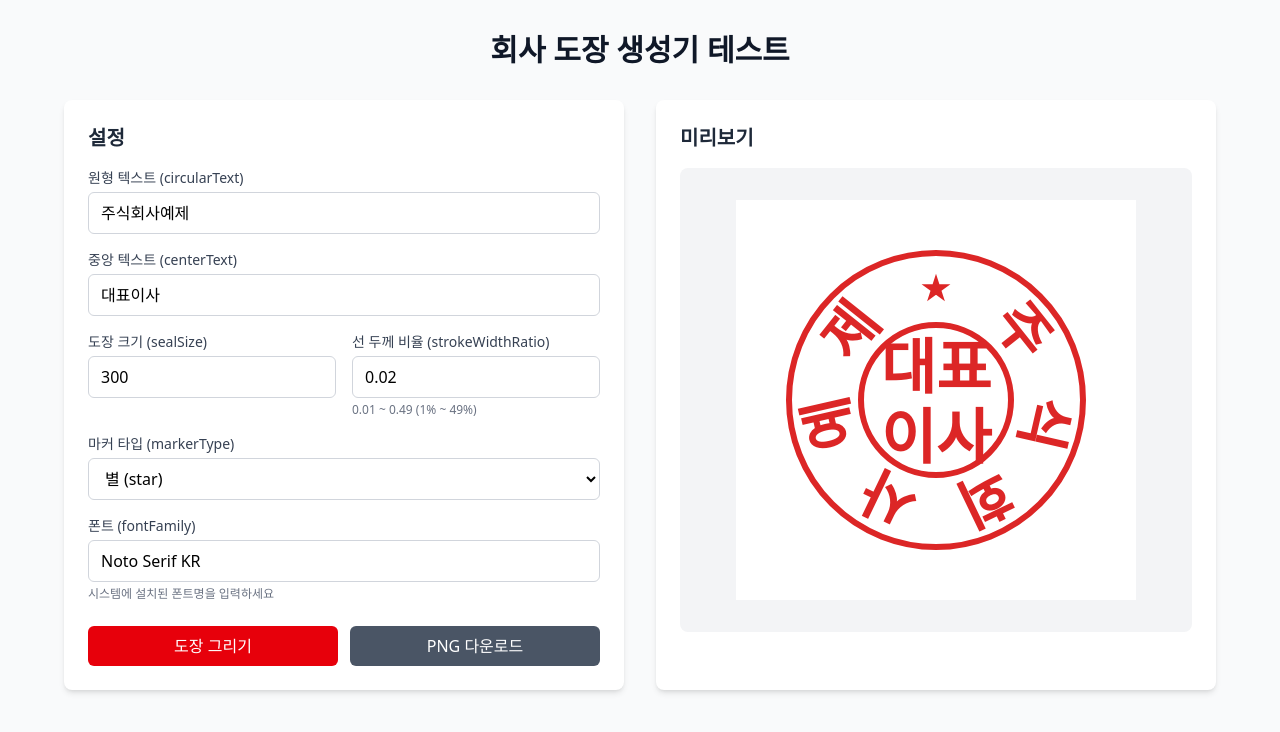
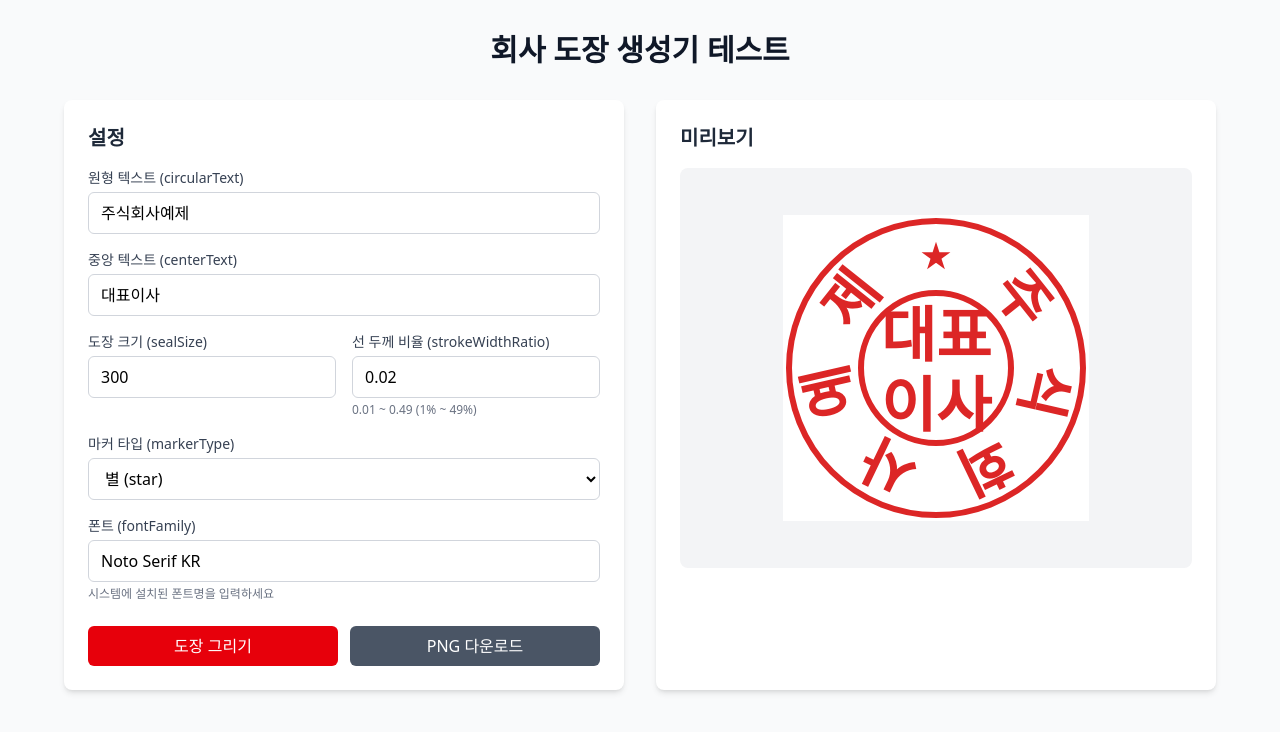
Before and after one commit to ohprettyhak/koreansealjs, a Next.js app in the folder example/: page / in a window 1280 px wide. Shown: the top 732 px of the page. Built offline with nearby package versions, Linux system fonts and the light colour scheme.

Commit message:
feat(company-seal): adjust canvas size dynamically based on seal size

```diff
--- a/example/src/app/page.tsx
+++ b/example/src/app/page.tsx
@@ -193,12 +193,7 @@ export default function Page() {
           <div className="rounded-lg bg-white p-6 shadow-md">
             <h2 className="mb-4 font-semibold text-gray-800 text-xl">미리보기</h2>
             <div className="flex min-h-[400px] items-center justify-center rounded-lg bg-gray-100 p-8">
-              <canvas
-                ref={canvasRef}
-                width={config.sealSize + 100}
-                height={config.sealSize + 100}
-                className="h-auto max-w-full"
-              />
+              <canvas ref={canvasRef} className="h-auto max-w-full" />
             </div>
           </div>
         </div>
--- a/example/src/libs/company-seal-canvas.ts
+++ b/example/src/libs/company-seal-canvas.ts
@@ -42,21 +42,18 @@ export class CompanySealCanvas {
       }
 
       const strokeWidth = sealSize * strokeWidthRatio;
+      const canvasSize = Math.ceil(sealSize + strokeWidth);
 
-      const { width: w, height: h } = this.canvas;
-
-      if (w <= 0 || h <= 0) {
-        throw new Error('Canvas width and height must be greater than 0');
-      }
+      this.canvas.width = canvasSize;
+      this.canvas.height = canvasSize;
 
       this.ctx.save();
 
-      this.ctx.clearRect(0, 0, w, h);
       this.ctx.fillStyle = 'white';
-      this.ctx.fillRect(0, 0, w, h);
+      this.ctx.fillRect(0, 0, canvasSize, canvasSize);
 
-      const cx = w / 2;
-      const cy = h / 2;
+      const cx = canvasSize / 2;
+      const cy = canvasSize / 2;
       const outerR = sealSize / 2 - strokeWidth / 2;
       const innerR = (sealSize / 2) * 0.5;
 
```
